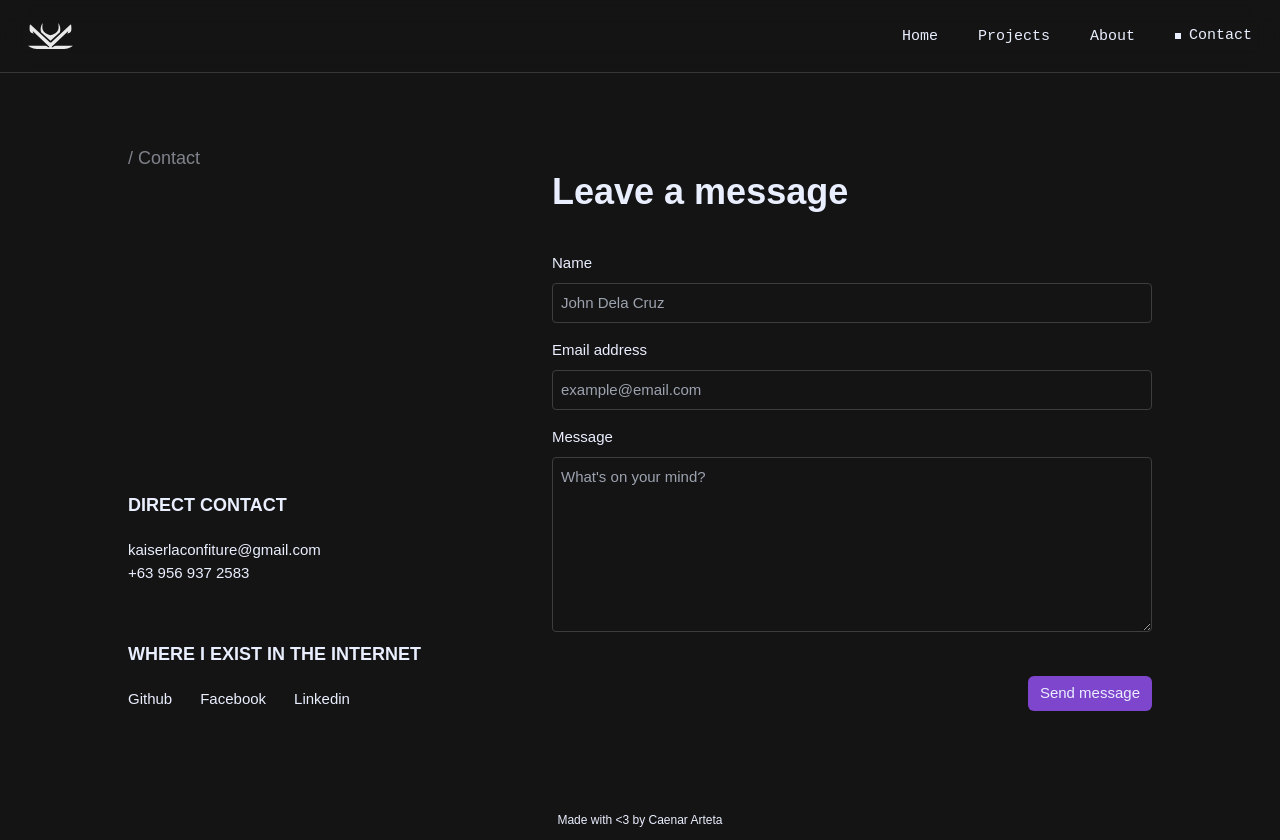
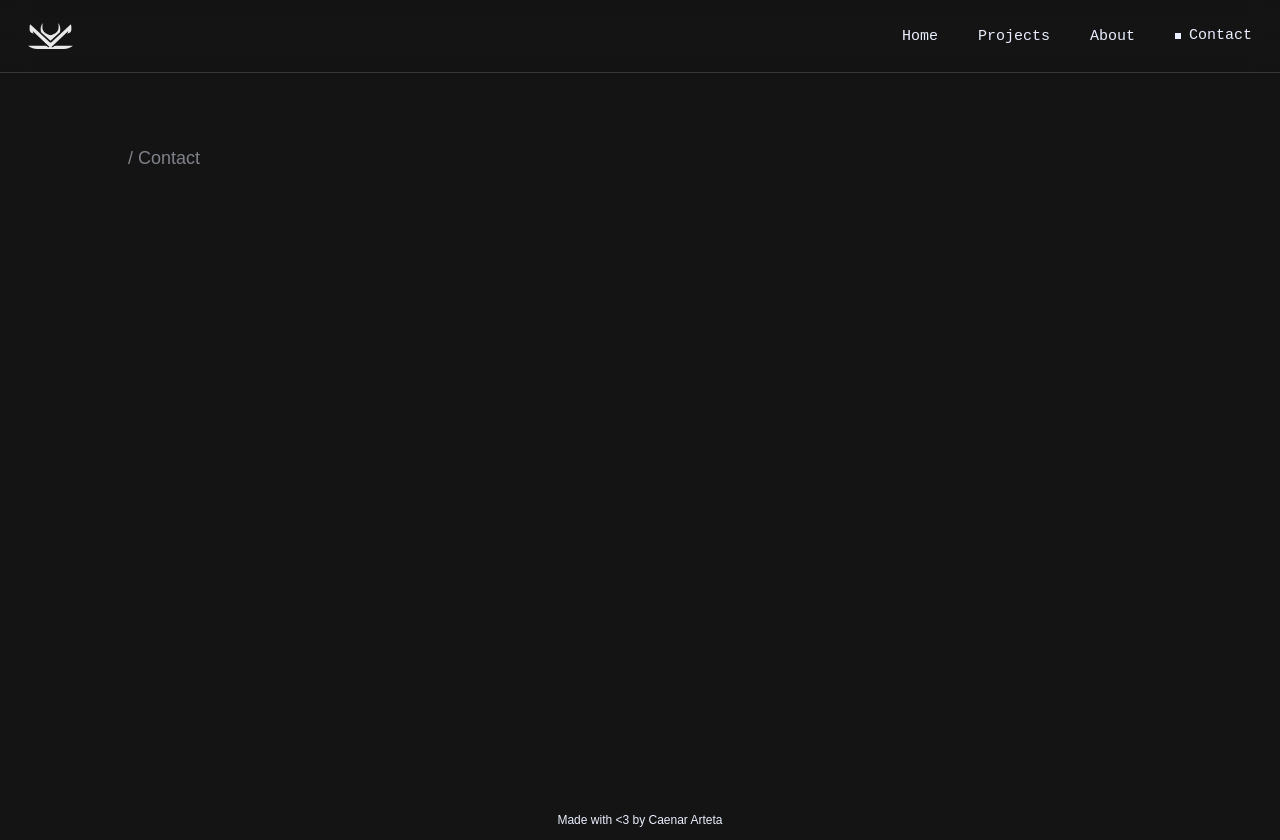
Before and after one commit to caenar/caenar, a Next.js app: page /contact in a window 1280 px wide. Built offline with nearby package versions, Linux system fonts and the light colour scheme; a web font is replaced by a local one.

Commit message:
refactor: change project card style

```diff
--- a/package.json
+++ b/package.json
@@ -14,9 +14,9 @@
     "caenar": "file:",
     "gsap": "^3.12.7",
     "lucide-react": "^0.511.0",
-    "next": "15.1.4",
-    "react": "^19.0.0",
-    "react-dom": "^19.0.0",
+    "next": "^15.3.3",
+    "react": "^19.1.0",
+    "react-dom": "^19.1.0",
     "react-icons": "^5.4.0"
   },
   "devDependencies": {
--- a/src/app/about/page.tsx
+++ b/src/app/about/page.tsx
@@ -8,11 +8,9 @@ import { ScrollTrigger } from "gsap/ScrollTrigger";
 gsap.registerPlugin(ScrollTrigger);
 
 export default function AboutPage() {
-  const sectionRef = useRef(null);
   const sectionRefExperience = useRef(null);
   const sectionRefEducation = useRef(null);
 
-  const textRef = useRef(null);
   const listRef = useRef<HTMLLIElement[]>([]);
 
   const itemsRef = (el: HTMLLIElement) => {
@@ -22,23 +20,6 @@ export default function AboutPage() {
   };
 
   useEffect(() => {
-    const ctx = gsap.context(() => {
-      gsap.fromTo(
-        textRef.current,
-        { y: 100, opacity: 0 },
-        {
-          y: 0,
-          opacity: 1,
-          scrollTrigger: {
-            trigger: sectionRef.current,
-            start: "30% 80%",
-            end: "80% 80%",
-            scrub: 1.5,
-          },
-        },
-      );
-    }, sectionRef);
-
     listRef.current.forEach((item, index) => {
       gsap.fromTo(
         item,
@@ -86,58 +67,13 @@ export default function AboutPage() {
         },
       },
     );
-
-    return () => ctx.revert();
   }, []);
 
   return (
     <>
-      <section className="content h-screen flex flex-col justify-between">
-        <h5 className="page-title">/ About</h5>
-        <div className="flex gap-14 items-end justify-between">
-          <div className="flex flex-col gap-5 w-[55ch]">
-            <h2 className="!text-3xl">
-              Wild to think I was supposed to be a geodetic engineer, yet here I
-              am now — building websites instead..
-            </h2>
-            <p className="text-xl">
-              I’m Caenar (pronounced “kay-nar”) Arteta. I’m a self-taught
-              graphic designer and a college student taking Information
-              Technology. Over the years, I’ve built up a skillset that blends
-              frontend and backend development, branding, video editing, and
-              graphic design.
-            </p>
-          </div>
-          <div>
-            <Image
-              priority
-              width={800}
-              height={800}
-              src={}
-              alt="A picture of myself"
-              className="rounded-xl"
-            />
-          </div>
-        </div>
+      <section className="content">
+        <h5 className="page-title">/ Contact</h5>
       </section>
-
-      <section
-        ref={sectionRef}
-        className="content h-screen flex items-center justify-center"
-      >
-        <h1
-          ref={textRef}
-          className="w-[35ch] text-center text-balance leading-tight"
-        >
-          Back in senior high, I started freelancing — taking on projects from
-          logos to banners, posters, and even video editing gigs. That hustle
-          eventually led me to work with a creative agency based in Auckland,
-          New Zealand. There, I was in charge of crafting promotional content
-          for another company, as well as developing brand identities for
-          various clients.
-        </h1>
-      </section>
-
       <section className="content flex flex-col items-center justify-center gap-10">
         <div
           ref={sectionRefExperience}
--- a/src/app/admin/page.tsx
+++ b/src/app/admin/page.tsx
@@ -1,11 +1,13 @@
 "use client";
 
-import AddProject from "@/components/forms/addProject";
-import ProjectCard from "@/components/projectCard";
-import { IconSizes } from "@/constants/IconSizes";
-import { usePopup } from "@/context/PopupContext";
-import { fetchProjects } from "@/lib/fetchData";
 import React, { useEffect, useState } from "react";
+import { usePopup } from "@/shared/context/popup-context";
+import { fetchProjects } from "@/lib/fetch-data";
+
+import AddProjectForm from "@/components/ui/forms/add-project";
+import ProjectCard from "@/components/project-card";
+
+import { IconSizes } from "@/lib/constants";
 import { TbPlus } from "react-icons/tb";
 
 export default function Admin() {
@@ -26,7 +28,7 @@ export default function Admin() {
   useEffect(() => {
     async function loadProjects() {
       try {
-        const data = await fetchProjects({});
+        const data = await fetchProjects();
         setProjects(data);
       } catch (error) {
         console.error(error);
@@ -38,7 +40,7 @@ export default function Admin() {
   }, []);
 
   const openAddProjectPopup = () => {
-    openPopup("Add a project", <AddProject close={() => closePopup()} />);
+    openPopup("Add a project", <AddProjectForm close={() => closePopup()} />);
   };
 
   return (
--- a/src/app/api/projects/[id]/route.ts
+++ b/src/app/api/projects/[id]/route.ts
@@ -1,4 +1,4 @@
-import prisma from "@/utils/prisma";
+import prisma from "@/lib/prisma";
 import { NextRequest, NextResponse } from "next/server";
 
 export async function GET(
--- a/src/app/contact/page.tsx
+++ b/src/app/contact/page.tsx
@@ -4,49 +4,8 @@ import React from "react";
 
 export default function Contact() {
   return (
-    <section className="content h-screen flex flex-col justify-between">
+    <section className="content h-screen flex flex-col">
       <h5 className="page-title">/ Contact</h5>
-      <div className="flex items-end justify-between">
-        <div className="flex flex-col gap-14">
-          <div className="flex flex-col gap-5 ">
-            <h5 className="uppercase font-bold">Direct contact</h5>
-            <div className="grid">
-              <a>kaiserlaconfiture@gmail.com</a>
-              <a>+63 956 937 2583</a>
-            </div>
-          </div>
-          <div className="flex flex-col gap-5 ">
-            <h5 className="uppercase font-bold">
-              Where I exist in the Internet
-            </h5>
-            <div className="flex gap-7">
-              <a>Github</a>
-              <a>Facebook</a>
-              <a>Linkedin</a>
-            </div>
-          </div>
-        </div>
-        <form className="w-[600px] flex flex-col">
-          <h2 className="mb-10">Leave a message</h2>
-          <div className="form-input">
-            <label htmlFor="name">Name</label>
-            <input type="text" placeholder="John Dela Cruz" />
-          </div>
-          <div className="form-input">
-            <label htmlFor="email">Email address</label>
-            <input type="text" name="email" placeholder="example@email.com" />
-          </div>
-          <div className="form-input">
-            <label htmlFor="name">Message</label>
-            <textarea
-              name="message"
-              rows={7}
-              placeholder="What's on your mind?"
-            ></textarea>
-          </div>
-          <button className="primary-button mt-7 self-end">Send message</button>
-        </form>
-      </div>
     </section>
   );
 }
--- a/src/app/page.tsx
+++ b/src/app/page.tsx
@@ -8,7 +8,7 @@ import ProjectCard from "@/components/project-card";
 
 import { IconSizes } from "@/lib/constants";
 import type { Project } from "@/lib/types/project";
-import { Facebook, Github, Linkedin } from "lucide-react";
+import { Component, Facebook, Github, Linkedin } from "lucide-react";
 
 export default function Home() {
   const [projects, setProjects] = useState<Project[]>([]);
@@ -73,7 +73,7 @@ export default function Home() {
       <section className="content grid gap-10">
         <div className="grid gap-2">
           <div className="icon-label">
-            <TbComponents size={IconSizes.XL} />
+            <Component size={IconSizes.XL} />
             <h2>Projects</h2>
           </div>
           <p className="max-w-[30ch] text-background-200">
--- a/src/app/projects/page.tsx
+++ b/src/app/projects/page.tsx
@@ -26,10 +26,20 @@ export default function Project() {
     loadProjects();
   }, []);
 
+  const filters = projects.reduce((acc, item) => {
+    if (!acc.includes(item)) {
+      acc.push(item);
+    }
+    return acc;
+  }, []);
+
+  console.log(filters);
+
   return (
     <section className="content">
       <h1 className="mb-10">Projects</h1>
       {loading && <span>Loading projects..</span>}
+      <div className="grid grid-cols-4 gap-4">
         {projects.map((project: Project, index) => {
           return (
             <React.Fragment key={index}>
@@ -37,11 +47,12 @@ export default function Project() {
                 title={project.title}
                 desc={project?.desc}
                 tags={project.tags}
-              height={500}
+                height={300}
               />
             </React.Fragment>
           );
         })}
+      </div>
     </section>
   );
 }
--- a/src/components/project-card.tsx
+++ b/src/components/project-card.tsx
@@ -35,8 +35,8 @@ export default function ProjectCard({
 
   return (
     <Link href={`/projects/${title.toLocaleLowerCase().replace(" ", "-")}`}>
-      <div className="card h-full flex flex-col gap-7">
-        <div className="w-full h-fit rounded-md">
+      <div className="card h-full flex flex-col gap-5">
+        <div className="w-full h-fit rounded-md px-4 pt-4">
           {imageLink && (
             <Image
               src={imageLink}
@@ -52,25 +52,23 @@ export default function ProjectCard({
             />
           )}
         </div>
-        <div className="flex flex-col justify-between gap-4">
-          <div className="grid gap-2">
+        <div className="flex flex-col justify-between">
+          <div className="grid gap-1 px-4">
             <h3 className="font-bold">{title}</h3>
-            <p className="text-balance text-background-200 mb-1.5">{desc}</p>
+            <p className="text-background-200">{desc}</p>
           </div>
-          <div className="line"></div>
-          <div className="flex flex-row flex-wrap gap-2 items-center">
+          <div className="line my-4"></div>
+          <ul className="flex flex-row flex-wrap px-4 pb-5 gap-x-2 items-center">
             {tags &&
               tags.map((tag: Tag, index: number) => {
                 return (
                   <React.Fragment key={index}>
-                    <p key={index}>{tag.name}</p>
-                    {index !== tags.length - 1 && (
-                      <TbCircleFilled style={{ marginTop: "3px" }} size={6} />
-                    )}
+                    <li>{tag.name}</li>
+                    {index !== tags.length - 1 && <TbCircleFilled size={5} />}
                   </React.Fragment>
                 );
               })}
-          </div>
+          </ul>
         </div>
       </div>
     </Link>
--- a/src/components/terminal.tsx
+++ b/src/components/terminal.tsx
@@ -75,7 +75,7 @@ export default function Terminal() {
 
   return (
     <div
-      className="min-w-[55vw] h-[35vh] overflow-scroll card cursor-pointer"
+      className="min-w-[55vw] h-[35vh] overflow-scroll card p-4 cursor-pointer"
       onClick={focusTerminal}
       ref={terminalContainer}
     >
--- a/src/styles/globals.css
+++ b/src/styles/globals.css
@@ -42,13 +42,13 @@ h6 {
 }
 
 p {
-  @apply text-lg text-balance;
+  @apply text-lg;
 }
 
 p,
 button,
 a {
-  @apply font-body w-fit;
+  @apply font-body;
 }
 
 .primary-button {
@@ -64,7 +64,7 @@ a {
 }
 
 .card {
-  @apply p-5 rounded-lg border border-background-400;
+  @apply rounded-lg border border-background-400;
 }
 
 .box {
```
Also changed, not shown: 1 other file (tests, documents, lock files or other folders). Lines whose indentation alone changed are shown as unchanged.
